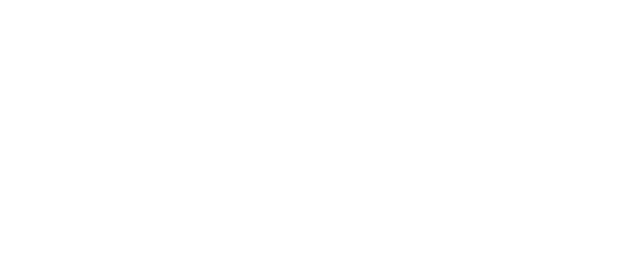
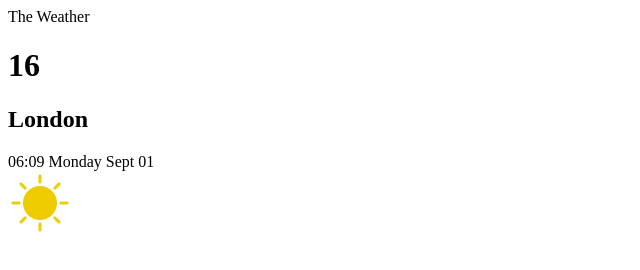
Before and after one commit to mr-aust1n/milestone-project-two, a website: page index.html in a window 1280 px wide. Shown: the whole page, without its empty margins (0-640 px from the left). Drawn offline with Linux system fonts and the light colour scheme.

Commit message:
Add the first few divs and a H1.  Also added the first image

```diff
--- a/index.html
+++ b/index.html
@@ -9,7 +9,25 @@
 
 <body>
 
-    <div class="weather-app">
+    <div class="weatherApp">
+        <div class="container">
+            <div class="brand">The Weather</div>
+        </div>
+        <h1 class="temp">16</h1>
+        <div class="cityTime">
+            <h2 class="name">London</h2>
+            <span class="time">06:09</span>
+            <span class="date">Monday Sept 01</span>
+            <div class="weather">
+                <img src="./assets/images/sunny.png" alt="Sunny Weather Icon">
+            </div>
+
+
+
+
+        </div>
+
+
 
     </div>
 
```
Also changed, not shown: assets/images/sunny.png (added), 3 other files.
